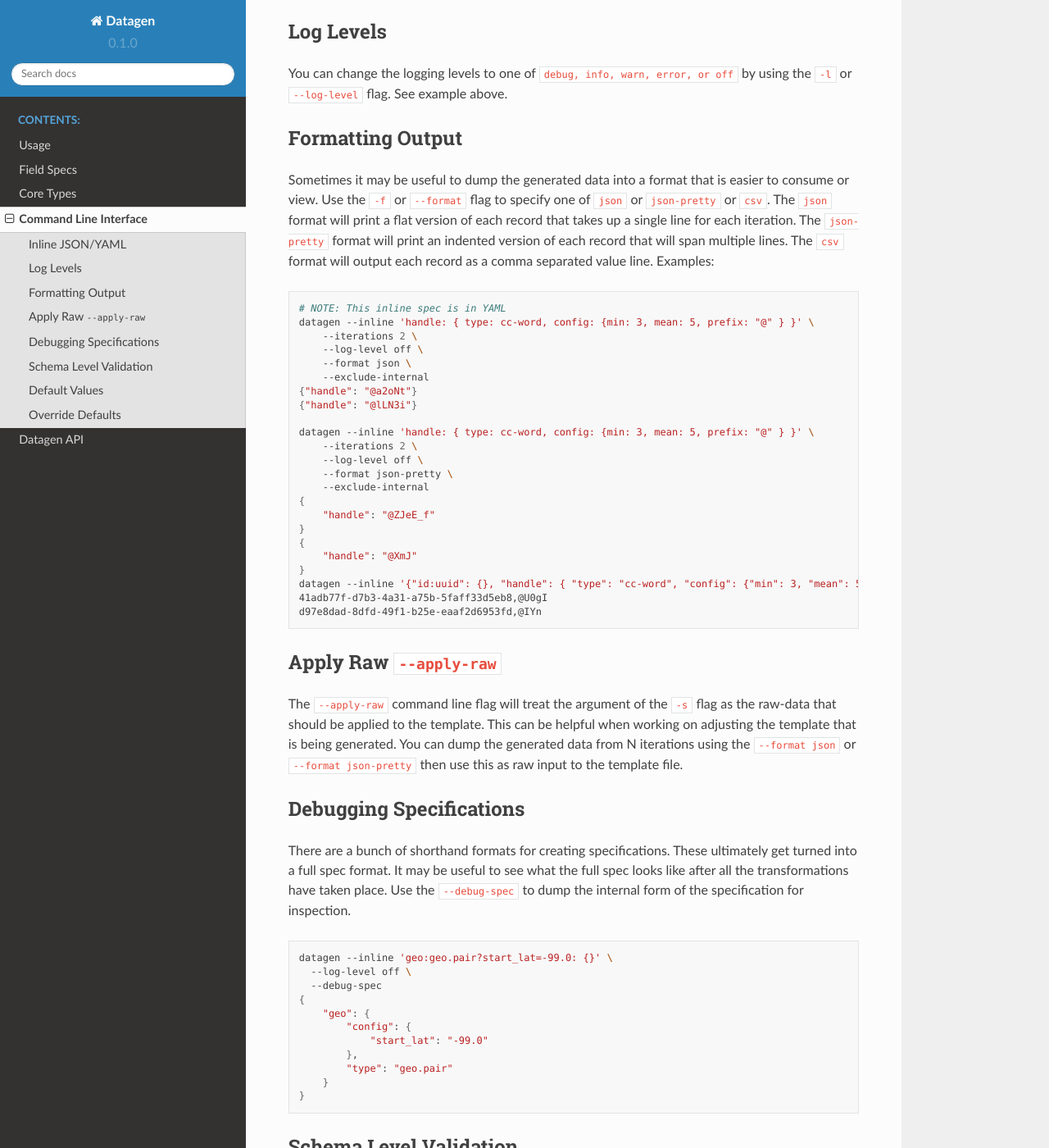
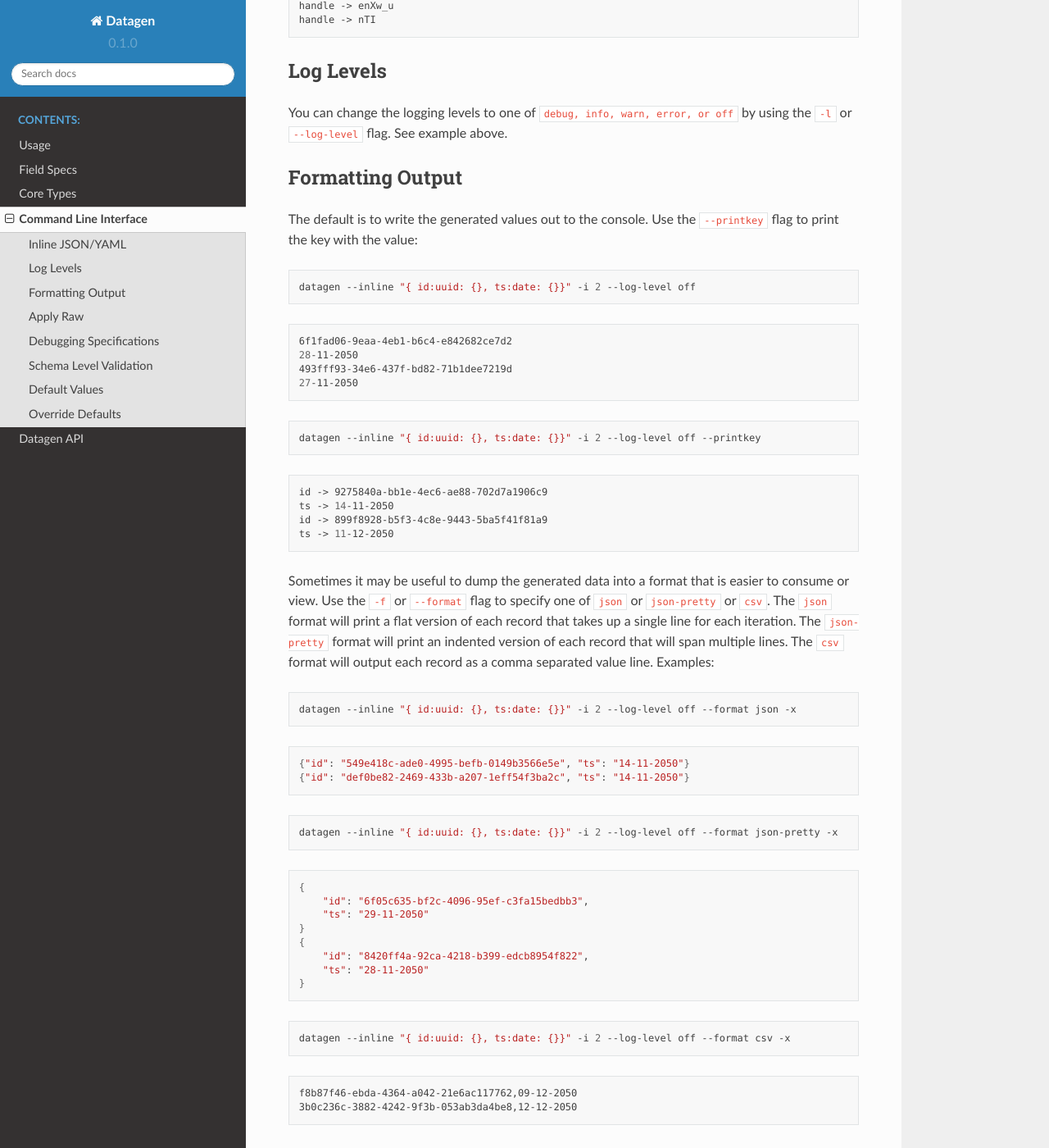
Before and after one commit to bbux-dev/datacraft, a Sphinx documentation site: the page built from docs/source/cli.rst, in a window 1280 px wide and 1400 px high, scrolled down 493 px. Shown: the whole window at 82% size. Built offline with Sphinx 7.4.7 and the Read the Docs theme 2.0.0, drawn with Linux system fonts in a browser that asks for light colours; some of the changed text lies outside the part shown.

Commit message:
Updated examples to be linux and windows friendly

```diff
--- a/docs/source/cli.rst
+++ b/docs/source/cli.rst
@@ -6,19 +6,20 @@
 Inline JSON/YAML
 ----------------
 
-To test small spec fragments, you can use the ``--inline <spec>`` flag. Example:
+To test small spec fragments, you can use the ``--inline <spec>`` flag. Most of the examples are inline YAML,
+since these work on both linux and windows based command prompts. Inline JSON is also supported. Example:
 
 .. code-block:: shell
 
-   datagen --inline '{ "handle": { "type": "cc-word", "config": {"min": 3, "mean": 5, "prefix": "@" } } }' \
-     --iterations 5 \
-     --printkey \
-     --log-level off
-   handle -> @r3Wl
-   handle -> @cCyfSeU
-   handle -> @l8n
-   handle -> @aUb
-   handle -> @jf7Ax
+    datagen --inline "{ handle: { type: cc-word, config: {min: 3, mean: 5 } } }" -i 5 --log-level off --printkey
+
+.. code-block:: shell
+
+    handle -> wzS
+    handle -> 9LRO
+    handle -> aeWMH
+    handle -> enXw_u
+    handle -> nTI
 
 Log Levels
 ----------
@@ -29,6 +30,32 @@
 Formatting Output
 -----------------
 
+The default is to write the generated values out to the console. Use the ``--printkey`` flag to print the key with
+the value:
+
+.. code-block:: shell
+
+    datagen --inline "{ id:uuid: {}, ts:date: {}}" -i 2 --log-level off
+
+.. code-block:: shell
+
+    6f1fad06-9eaa-4eb1-b6c4-e842682ce7d2
+    28-11-2050
+    493fff93-34e6-437f-bd82-71b1dee7219d
+    27-11-2050
+
+.. code-block:: shell
+
+    datagen --inline "{ id:uuid: {}, ts:date: {}}" -i 2 --log-level off --printkey
+
+.. code-block:: shell
+
+    id -> 9275840a-bb1e-4ec6-ae88-702d7a1906c9
+    ts -> 14-11-2050
+    id -> 899f8928-b5f3-4c8e-9443-5ba5f41f81a9
+    ts -> 11-12-2050
+
+
 Sometimes it may be useful to dump the generated data into a format that is easier to consume or view. Use the ``-f``
 or ``--format`` flag to specify one of ``json`` or ``json-pretty`` or ``csv``. The ``json`` format will print a flat
 version of each record that takes up a single line for each iteration. The ``json-pretty`` format will print an
@@ -37,32 +64,39 @@
 
 .. code-block:: shell
 
-   # NOTE: This inline spec is in YAML
-   datagen --inline 'handle: { type: cc-word, config: {min: 3, mean: 5, prefix: "@" } }' \
-       --iterations 2 \
-       --log-level off \
-       --format json \
-       --exclude-internal
-   {"handle": "@a2oNt"}
-   {"handle": "@lLN3i"}
+    datagen --inline "{ id:uuid: {}, ts:date: {}}" -i 2 --log-level off --format json -x
 
-   datagen --inline 'handle: { type: cc-word, config: {min: 3, mean: 5, prefix: "@" } }' \
-       --iterations 2 \
-       --log-level off \
-       --format json-pretty \
-       --exclude-internal
-   {
-       "handle": "@ZJeE_f"
-   }
-   {
-       "handle": "@XmJ"
-   }
-   datagen --inline '{"id:uuid": {}, "handle": { "type": "cc-word", "config": {"min": 3, "mean": 5, "prefix": "@" } }' \
-   41adb77f-d7b3-4a31-a75b-5faff33d5eb8,@U0gI
-   d97e8dad-8dfd-49f1-b25e-eaaf2d6953fd,@IYn
+.. code-block:: shell
 
-Apply Raw ``--apply-raw``
--------------------------
+    {"id": "549e418c-ade0-4995-befb-0149b3566e5e", "ts": "14-11-2050"}
+    {"id": "def0be82-2469-433b-a207-1eff54f3ba2c", "ts": "14-11-2050"}
+
+.. code-block:: shell
+
+    datagen --inline "{ id:uuid: {}, ts:date: {}}" -i 2 --log-level off --format json-pretty -x
+
+.. code-block:: shell
+
+    {
+        "id": "6f05c635-bf2c-4096-95ef-c3fa15bedbb3",
+        "ts": "29-11-2050"
+    }
+    {
+        "id": "8420ff4a-92ca-4218-b399-edcb8954f822",
+        "ts": "28-11-2050"
+    }
+
+.. code-block:: shell
+
+    datagen --inline "{ id:uuid: {}, ts:date: {}}" -i 2 --log-level off --format csv -x
+
+.. code-block:: shell
+
+    f8b87f46-ebda-4364-a042-21e6ac117762,09-12-2050
+    3b0c236c-3882-4242-9f3b-053ab3da4be8,12-12-2050
+
+Apply Raw
+---------
 
 The ``--apply-raw`` command line flag will treat the argument of the ``-s`` flag as the raw-data that should be
 applied to the template. This can be helpful when working on adjusting the template that is being generated. You can
@@ -74,40 +108,73 @@
 
 There are a bunch of shorthand formats for creating specifications. These ultimately get turned into a full spec
 format. It may be useful to see what the full spec looks like after all the transformations have taken place. Use the
-``--debug-spec`` to dump the internal form of the specification for inspection.
+``--debug-spec`` to dump the internal form of the specification for inspection. Use the ``--debug-spec-yaml`` to
+dump the spec as YAML.
 
 .. code-block:: shell
 
-   datagen --inline 'geo:geo.pair?start_lat=-99.0: {}' \
-     --log-level off \
-     --debug-spec
-   {
+    datagen --inline "geo:geo.pair?start_lat=-99.0: {}" --log-level off --debug-spec
+
+.. code-block:: shell
+
+    {
        "geo": {
            "config": {
                "start_lat": "-99.0"
            },
            "type": "geo.pair"
        }
-   }
+    }
+
+.. code-block:: shell
+
+    datagen --inline "geo:geo.pair?start_lat=-99.0: {}" --log-level off --debug-spec-yaml
+
+.. code-block:: shell
+
+    geo:
+      type: geo.pair
+      config:
+        start_lat: '-99.0'
 
 Schema Level Validation
 -----------------------
 
 Most of the default supported field spec types have JSON based schemas defined for them. Schema based validation is
 turned off by default. Use the ``--strict`` command line flag to turn on the strict schema based checks for types
-that have schemas defined. Example:
+that have schemas defined. Examples:
 
 .. code-block:: shell
 
-   datagen --inline 'geo: {type: geo.pair, config: {start_lat: -99.0}}' \
-       --iterations 2 \
-       --log-level info \
-       --format json \
-       --strict
-   INFO [12-Mar-2050 07:24:11 PM] Starting Loading Configurations...
-   INFO [12-Mar-2050 07:24:11 PM] Starting Processing...
-   WARNING [12-Mar-2050 07:24:11 PM] -99.0 is less than the minimum of -90
-   ERROR [12-Mar-2050 07:24:11 PM] Failed to validate spec type: geo.pair with spec: {'type': 'geo.pair', 'config': {'start_lat': -99.0}}
+    datagen --inline "geo:geo.pair?start_lat=-99.0: {}" --log-level info -i 2 --format json --strict
+
+.. code-block:: shell
+
+    INFO [13-Nov-2050 02:59:25 PM] Starting Loading Configurations...
+    INFO [13-Nov-2050 02:59:25 PM] Starting Processing...
+    WARNING [13-Nov-2050 02:59:25 PM] '-99.0' is not of type 'number'
+    ERROR [13-Nov-2050 02:59:25 PM] Failed to validate spec type: geo.pair with spec: {'config': {'start_lat': '-99.0'}, 'type': 'geo.pair'}
+
+.. code-block:: shell
+
+    datagen --inline "{geo:geo.pair: {config: {start_lat: -99.0}}}" --log-level info -i 2 --format json --strict
+
+.. code-block:: shell
+
+    INFO [13-Nov-2050 03:00:57 PM] Starting Loading Configurations...
+    INFO [13-Nov-2050 03:00:57 PM] Starting Processing...
+    WARNING [13-Nov-2050 03:00:57 PM] -99.0 is less than the minimum of -90
+    ERROR [13-Nov-2050 03:00:57 PM] Failed to validate spec type: geo.pair with spec: {'config': {'start_lat': -99.0}, 'type': 'geo.pair'}
+
+.. code-block:: shell
+
+    datagen --inline "demo:unicode_range: {}" -i 3 --strict
+
+.. code-block:: shell
+
+    INFO [13-Nov-2050 03:07:36 PM] Starting Loading Configurations...
+    INFO [13-Nov-2050 03:07:36 PM] Starting Processing...
+    WARNING [13-Nov-2050 03:07:36 PM] 'data' is a required property
 
 Default Values
 --------------
@@ -117,20 +184,22 @@
 
 .. code-block:: shell
 
-   datagen --debug-defaults -l off
-   {
-       "sample_mode": false,
-       "combine_join_with": "",
-       "char_class_join_with": "",
-       "geo_as_list": false,
-       "combine_as_list": false,
-       "geo_lat_first": false,
-       "geo_join_with": ",",
-       "date_stddev_days": 15,
-       "date_format": "%d-%m-%Y",
-       "geo_precision": 4,
-       "json_indent": 4
-   }
+    datagen --debug-defaults -l off
+
+.. code-block:: shell
+
+    {
+        "sample_mode": false,
+        "combine_join_with": "",
+        "char_class_join_with": "",
+        "geo_as_list": false,
+        ...
+        "json_indent": 4,
+        "large_csv_size_mb": 250,
+        "data_dir": "./data",
+        "csv_file": "data.csv",
+        "mac_addr_separator": ":"
+    }
 
 The general convention is to use the type as a prefix for the key that it effects. You can save this information to
 disk by specifying the ``-o`` or ``--outdir`` flag. In the output above the default ``join_with`` config param is
@@ -139,40 +208,40 @@
 Override Defaults
 -----------------
 
-To override the default values, use the ``--defaults``
-/path/to/custom_defaults.json or specify individual overrides
+To override the default values, use the ``--defaults`` /path/to/custom_defaults.json or specify individual overrides
 with ``--set-defaults key=value``.
 
 .. code-block:: shell
 
-   datagen --debug-defaults -l off --defaults /path/to/custom_defaults.json
-   {
-       "sample_mode": true,
-       "combine_join_with": ";",
-       "char_class_join_with": "-",
-       "geo_as_list": true,
-       "combine_as_list": false,
-       "geo_lat_first": false,
-       "geo_join_with": ",",
-       "date_stddev_days": 42,
-       "date_format": "%Y-%m-%d",
-       "geo_precision": 5,
-       "json_indent": 2,
-       "custom_thing": "foo"
-   }
+    datagen --debug-defaults -l off --defaults /path/to/custom_defaults.json
 
-   datagen --debug-defaults -l off --set-defaults date_format="%Y_%m_%d" sample_mode="true"
-   {
-       "sample_mode": "true",
-       "combine_join_with": "",
-       "char_class_join_with": "",
-       "geo_as_list": false,
-       "combine_as_list": false,
-       "geo_lat_first": false,
-       "geo_join_with": ",",
-       "date_stddev_days": 15,
-       "date_format": "%Y_%m_%d",
-       "geo_precision": 4,
-       "json_indent": 4,
-       "large_csv_size_mb": 250
-   }
+.. code-block:: shell
+
+    {
+        "sample_mode": "true",
+        "combine_join_with": "",
+        "char_class_join_with": "",
+        ...
+        "large_csv_size_mb": 250,
+        "data_dir": "./data",
+        "csv_file": "data.csv",
+        "mac_addr_separator": ":"
+    }
+
+.. code-block:: shell
+
+    datagen --debug-defaults -l off --set-defaults date_format="%Y_%m_%d" sample_mode="true"
+
+.. code-block:: shell
+
+    {
+        "sample_mode": "true",
+        "combine_join_with": "",
+        "char_class_join_with": "",
+        "geo_as_list": false,
+        ...
+        "date_format": "%Y_%m_%d",
+        "geo_precision": 4,
+        "csv_file": "data.csv",
+        "mac_addr_separator": ":"
+    }
```
